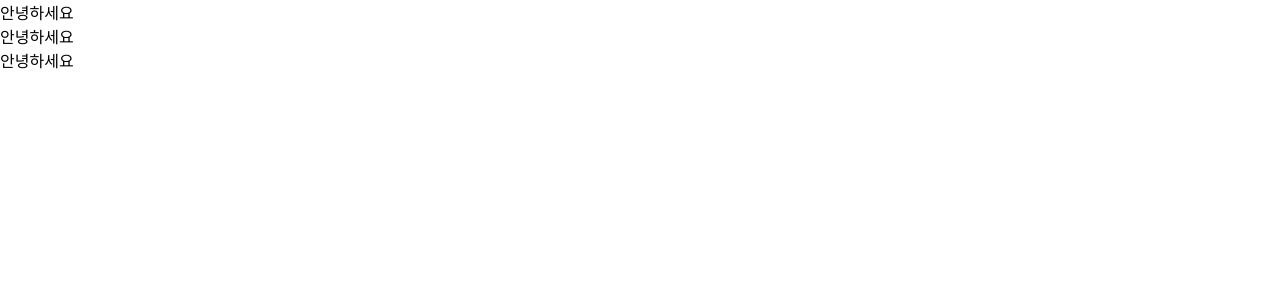
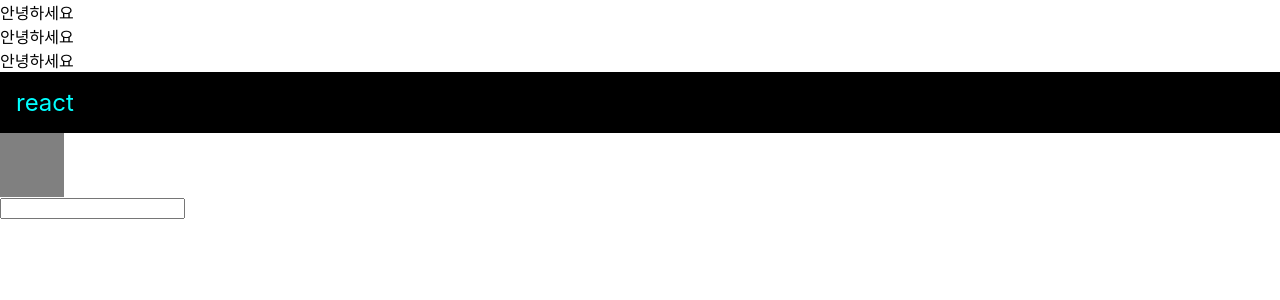
Before and after one commit to ccc4804/react, a React (Create React App) app in the folder react-tutorial/begin-react/: page / in a window 1280 px wide. Shown: the top 300 px of the page. Built offline with nearby package versions, Linux system fonts and the light colour scheme.

Commit message:
Chapter5 - JSX의 기본 규칙 알아보기

```diff
--- a/react-tutorial/begin-react/src/App.css
+++ b/react-tutorial/begin-react/src/App.css
@@ -1,38 +1,5 @@
-.App {
-  text-align: center;
+.gray-box {
+  background: gray;
+  width: 64px;
+  height: 64px;
 }
-
-.App-logo {
-  height: 40vmin;
-  pointer-events: none;
-}
-
-@media (prefers-reduced-motion: no-preference) {
-  .App-logo {
-    animation: App-logo-spin infinite 20s linear;
-  }
-}
-
-.App-header {
-  background-color: #282c34;
-  min-height: 100vh;
-  display: flex;
-  flex-direction: column;
-  align-items: center;
-  justify-content: center;
-  font-size: calc(10px + 2vmin);
-  color: white;
-}
-
-.App-link {
-  color: #61dafb;
-}
-
-@keyframes App-logo-spin {
-  from {
-    transform: rotate(0deg);
-  }
-  to {
-    transform: rotate(360deg);
-  }
-}
--- a/react-tutorial/begin-react/src/App.js
+++ b/react-tutorial/begin-react/src/App.js
@@ -1,13 +1,28 @@
 import React from 'react';
 import Hello from './hello'; //Hello 컴포넌트를 불러온다.
+import './App.css' //css 불러온다. 확장자명을 적지 않으면 js가 디폴트이다.
 
 function App() {
+  const name = 'react'
+  const style = {
+    backgroundColor: 'black',
+    color: 'aqua',
+    fontSize: 24,
+    padding: '1rem'
+  };
+
+  // 아래는 JSX
   return (
-    <div>
+    <>
+      {/*주석입니다.*/}
+      <Hello /*셀프 클로징에서는 이렇게 주석이 가능하다.*/ />
       <Hello />
       <Hello />
-      <Hello />
-    </div>
+      <div style={style}>{name}</div>
+      <div className = "gray-box"></div>
+      <input />
+      <br />
+    </>
   );
 }
 
```
Also changed, not shown: 1 other file (tests, documents, lock files or other folders).
